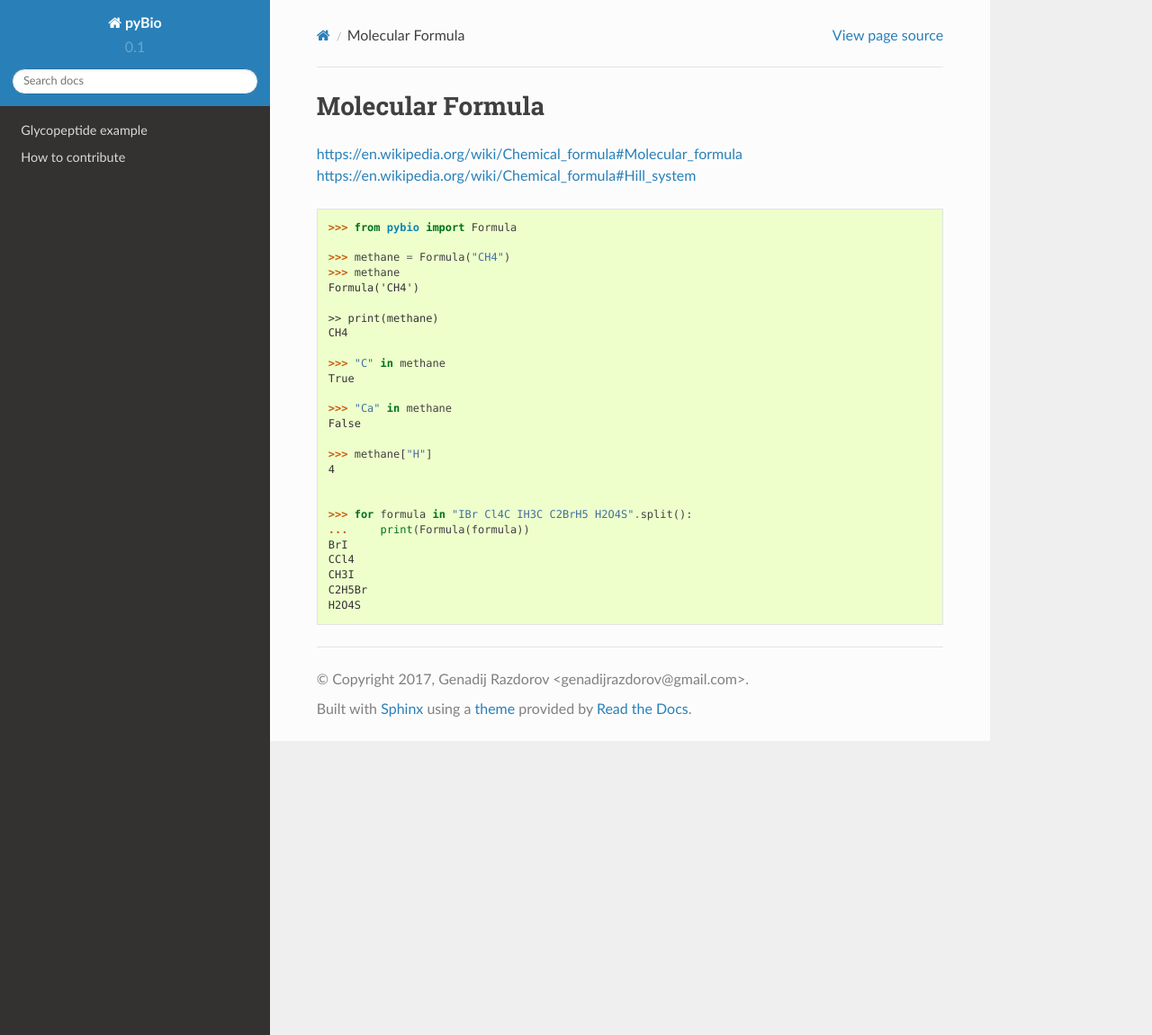
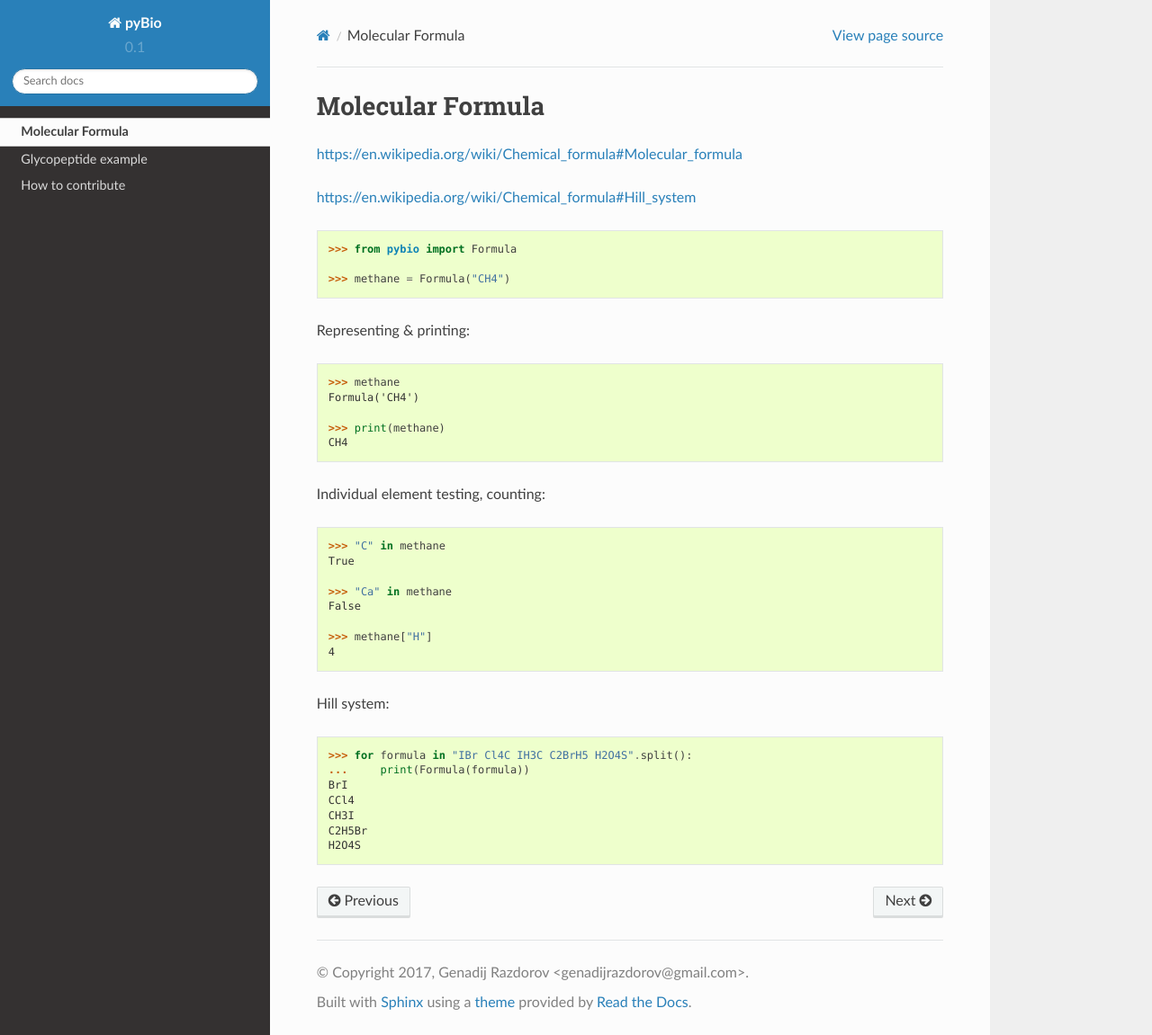
Before and after one commit to genadijrazdorov/pybio, a Sphinx documentation site: the page built from docs/formula.rst, in a window 1280 px wide and 1151 px high. Shown: the whole window at 90% size. Built offline with Sphinx 7.4.7 and the Read the Docs theme 2.0.0, drawn with Linux system fonts in a browser that asks for light colours.

Commit message:
Added explanation to Formula doc

```diff
--- a/docs/formula.rst
+++ b/docs/formula.rst
@@ -2,6 +2,7 @@ Molecular Formula
 *****************
 
 https://en.wikipedia.org/wiki/Chemical_formula#Molecular_formula
+
 https://en.wikipedia.org/wiki/Chemical_formula#Hill_system
 
 ::
@@ -9,11 +10,16 @@ https://en.wikipedia.org/wiki/Chemical_formula#Hill_system
     >>> from pybio import Formula
 
     >>> methane = Formula("CH4")
+
+Representing & printing::
+
     >>> methane
     Formula('CH4')
 
-    >> print(methane)
+    >>> print(methane)
     CH4
+
+Individual element testing, counting::
 
     >>> "C" in methane
     True
@@ -24,6 +30,7 @@ https://en.wikipedia.org/wiki/Chemical_formula#Hill_system
     >>> methane["H"]
     4
 
+Hill system::
 
     >>> for formula in "IBr Cl4C IH3C C2BrH5 H2O4S".split():
     ...     print(Formula(formula))
--- a/docs/index.rst
+++ b/docs/index.rst
@@ -11,6 +11,7 @@ Contents
 .. toctree::
     :maxdepth: 2
 
+    formula
     glycopeptide_example
     contributing
 
```
